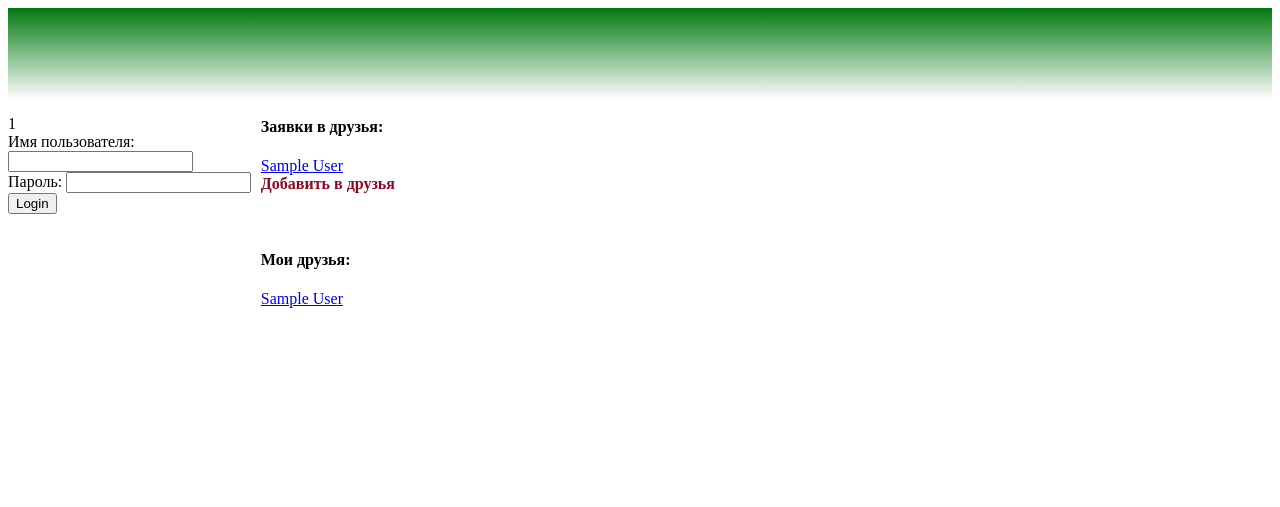
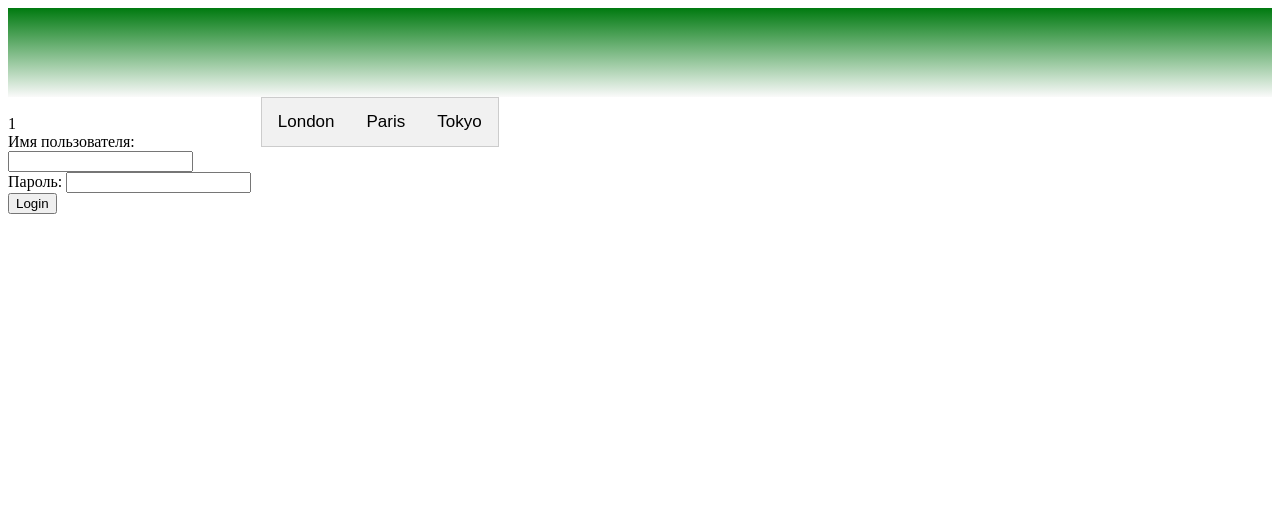
Before and after one commit to tipichniyrybak/dj_fishka, a Django app: template fish_pr/templates/fish_app/friends.html in a window 1280 px wide. Shown: the top 507 px of the page. Run offline with Django 3.2, Linux system fonts and the light colour scheme; tables that the repository leaves empty hold one stand-in row (values such as "Sample post"); the template is opened without the code that fills it: values that come from a table or form of the project are taken from there, most other values are stand-ins (such as "Sample title", 1, 10 or a date in 2020); some libraries are stand-ins or nearby versions.

Commit message:
friends1

```diff
--- a/fish_pr/static/css/friends.css
+++ b/fish_pr/static/css/friends.css
@@ -0,0 +1,38 @@
+/* Style the tab */
+.tab {
+  overflow: hidden;
+  border: 1px solid #ccc;
+  background-color: #f1f1f1;
+  display: inline-block;
+  vertical-align: top;
+}
+
+/* Style the buttons inside the tab */
+.tab button {
+  background-color: inherit;
+  float: left;
+  border: none;
+  outline: none;
+  cursor: pointer;
+  padding: 14px 16px;
+  transition: 0.3s;
+  font-size: 17px;
+}
+
+/* Change background color of buttons on hover */
+.tab button:hover {
+  background-color: #ddd;
+}
+
+/* Create an active/current tablink class */
+.tab button.active {
+  background-color: #ccc;
+}
+
+/* Style the tab content */
+.tabcontent {
+  display: none;
+  padding: 6px 12px;
+  border: 1px solid #ccc;
+  border-top: none;
+}
--- a/fish_pr/static/js/friends.js
+++ b/fish_pr/static/js/friends.js
@@ -26,3 +26,18 @@ function add_to_friends(reqst_user_id) {
     });
 
 }
+
+
+function openCity(evt, cityName) {
+  var i, tabcontent, tablinks;
+  tabcontent = document.getElementsByClassName("tabcontent");
+  for (i = 0; i < tabcontent.length; i++) {
+    tabcontent[i].style.display = "none";
+  }
+  tablinks = document.getElementsByClassName("tablinks");
+  for (i = 0; i < tablinks.length; i++) {
+    tablinks[i].className = tablinks[i].className.replace(" active", "");
+  }
+  document.getElementById(cityName).style.display = "block";
+  evt.currentTarget.className += " active";
+}
--- a/fish_pr/static/js/pdetail.js
+++ b/fish_pr/static/js/pdetail.js
@@ -71,7 +71,7 @@ function add_request_for_friendship() {
         type: "POST",
         url: "/add_request_for_friendship/",
         data: {
-            'profile_user_id': prof_user_id
+            'receive_user_id': receive_user_id
         },
 
         success: function(response) {
--- a/fish_pr/templates/fish_app/friends.html
+++ b/fish_pr/templates/fish_app/friends.html
@@ -1,10 +1,11 @@
 {% extends 'fish_app/base.html' %}
 
+{% block title %} Friends {% endblock %}
 
-
-
-
-{% block title %} Friends {% endblock %}
+{% block css_link %}
+    {% load static %}
+    <link rel="stylesheet" type="text/css" href="{% static 'css/friends.css' %}">
+{% endblock %}
 
 {% block js_link %}
     {% load static %}
@@ -13,7 +14,29 @@
 
 {% block working_area %}
 
-    <h4>Заявки в друзья:</h4>
+    <div class="tab">
+      <button class="tablinks" onclick="openCity(event, 'London')">London</button>
+      <button class="tablinks" onclick="openCity(event, 'Paris')">Paris</button>
+      <button class="tablinks" onclick="openCity(event, 'Tokyo')">Tokyo</button>
+    </div>
+
+    <div id="London" class="tabcontent">
+        <h3>London</h3>
+        <p>London is the capital city of England.</p>
+    </div>
+
+    <div id="Paris" class="tabcontent">
+        <h3>Paris</h3>
+        <p>Paris is the capital of France.</p>
+    </div>
+
+    <div id="Tokyo" class="tabcontent">
+        <h3>Tokyo</h3>
+        <p>Tokyo is the capital of Japan.</p>
+    </div>
+
+
+    <!-- <h4>Заявки в друзья:</h4>
         {% for profile in profiles_requesting_friendship %}
             <a href="/pdetail{{ profile.user_id }}">{{ profile.first_name }}  {{ profile.last_name }}</a> <div class="active_caption"  id="add_to friends{{ profile.user_id }}ID" onclick="add_to_friends({{ profile.user_id }})">Добавить в друзья</div>       <br>
         {% endfor %}  <br>
@@ -21,6 +44,6 @@
     <h4>Мои друзья:</h4>
     {% for profile in profiles_friends %}
         <a href="/pdetail{{ profile.user_id }}">{{ profile.first_name }}  {{ profile.last_name }}</a>  <br>
-    {% endfor %}  <br>
+    {% endfor %}  <br> -->
 
 {% endblock %}
--- a/fish_pr/templates/fish_app/pdetail.html
+++ b/fish_pr/templates/fish_app/pdetail.html
@@ -30,8 +30,8 @@
         $('#send_messageID').hide();
     }
 
-    prof_user_id = {{ profile.user_id }};
-    console.log(prof_user_id);
+    receive_user_id = {{ profile.user_id }};
+    console.log(receive_user_id);
 
 {% endblock %}
 
```
Also changed, not shown: fish_pr/apps/fish_app/views.py (+19 -14 lines).
